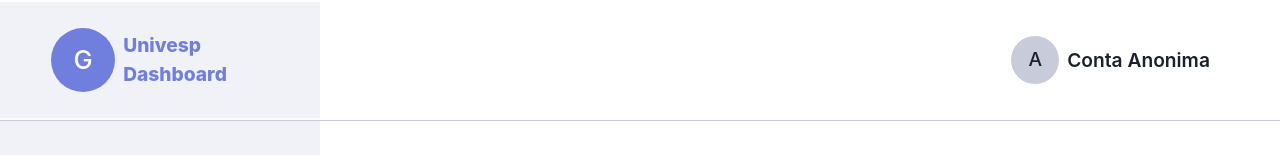
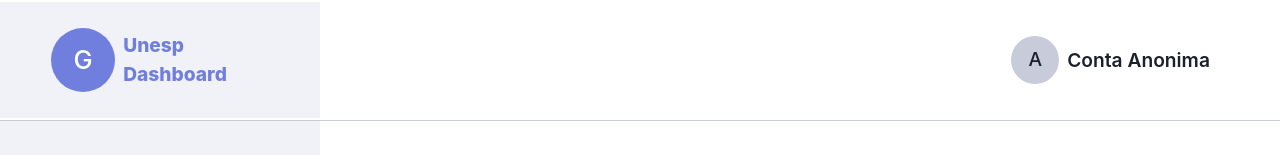
Before and after one commit to dashboard-unesp/dashboard-backend, a React (Vite) app in the folder unesp-dashboard/: page / in a window 1280 px wide. Shown: the top 155 px of the page. Built offline with nearby package versions, Linux system fonts and the light colour scheme.

Commit message:
some changes

```diff
--- a/unesp-dashboard/index.html
+++ b/unesp-dashboard/index.html
@@ -1,13 +1,15 @@
 <!doctype html>
-<html lang="en">
+<html lang="pt-br">
   <head>
     <meta charset="UTF-8" />
     <link rel="icon" type="image/svg+xml" href="/logo.svg" />
     <meta name="viewport" content="width=device-width, initial-scale=1.0" />
     <title>Unesp Dashboard</title>
   </head>
+
   <body>
     <div id="root"></div>
     <script type="module" src="/src/main.tsx"></script>
   </body>
+
 </html>
--- a/unesp-dashboard/src/components/header/Header.tsx
+++ b/unesp-dashboard/src/components/header/Header.tsx
@@ -3,11 +3,12 @@ import './Header.css';
 
 
 function Header() {
+
     return(
         <header className='header-container'>
             <div className='header-card'>
                 <Avatar size='lg' name='G' bg={'#707FDD'} />
-                <p>Univesp Dashboard</p>
+                <p>Unesp Dashboard</p>
             </div>
 
             <div className='header-account'>
```
Also changed, not shown: unesp-dashboard/public/logo.svg, unesp-dashboard/src/App.tsx (indentation only), 1 other file (tests, documents, lock files or other folders).
